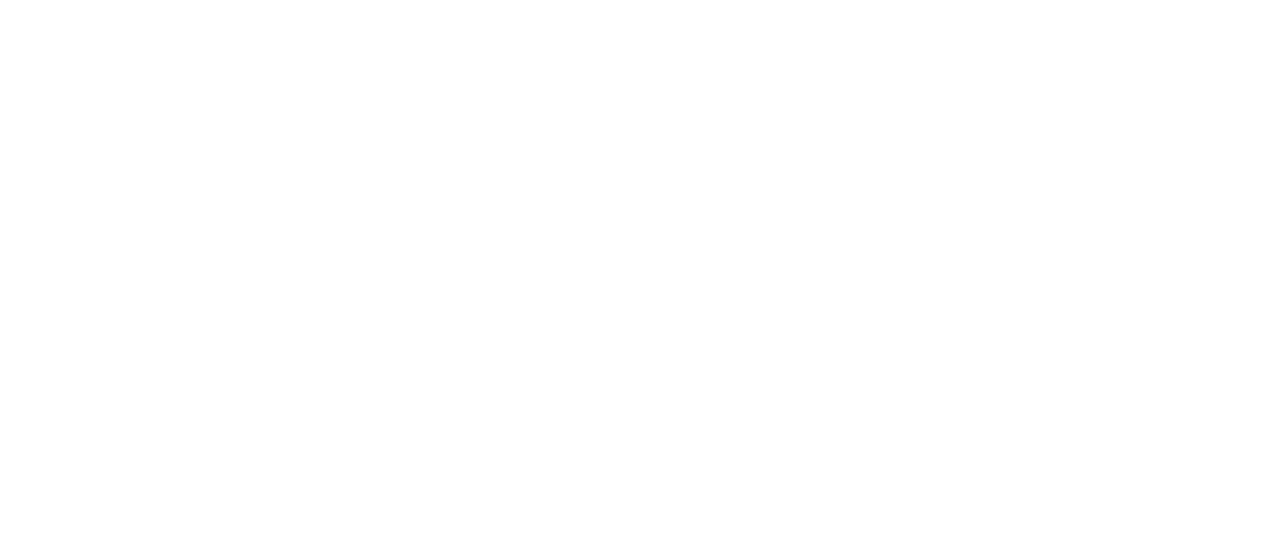
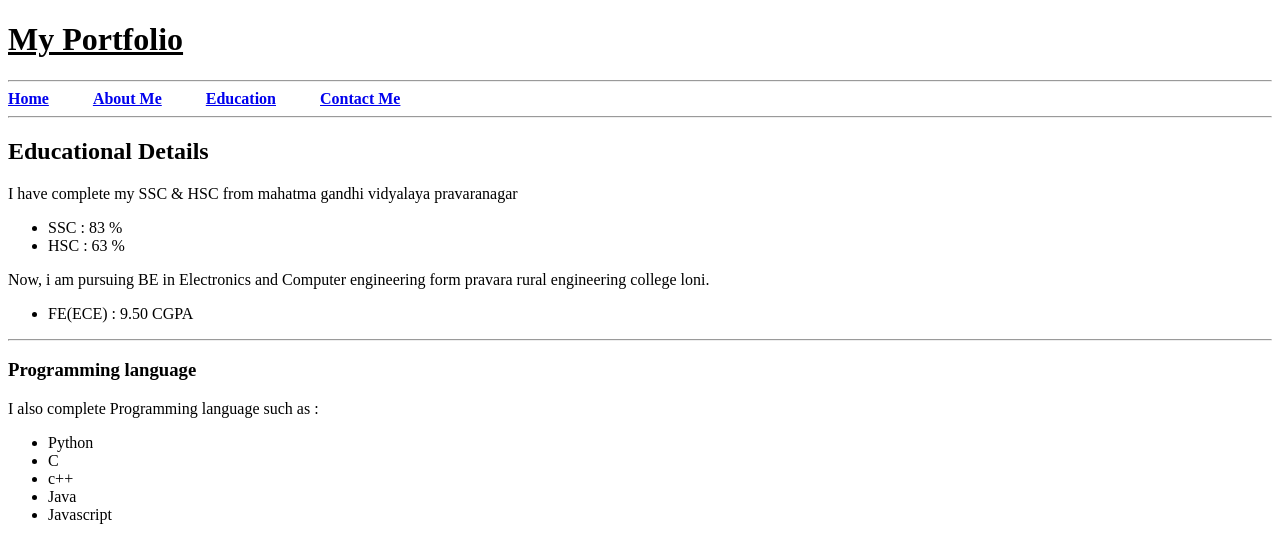
Before and after one commit to AtharvBolke99/Practice_Set, a plain HTML site: page Education.html in a window 1280 px wide. Drawn offline with Linux system fonts and the light colour scheme.

Commit message:
information added in education page

```diff
--- a/Education.html
+++ b/Education.html
@@ -4,6 +4,33 @@
     <title>Education page</title>
 </head>
 <body>
+    <h1><u>My Portfolio</h1></u>
+    <hr>
+    <a href="index.html" target="_blank"><b>Home</b></a>
+    &nbsp; &nbsp; &nbsp; &nbsp; &nbsp; <a href="about_me.html"><b>About Me</b></a>
+    &nbsp; &nbsp; &nbsp; &nbsp; &nbsp; <a href="Education.html"><b>Education</b></a>
+    &nbsp; &nbsp; &nbsp; &nbsp; &nbsp; <a href="Contact_me.html"><b>Contact Me</b></a>
+    <hr>
+    <h2>Educational Details</h2>
+    <p>I have complete my SSC & HSC from mahatma gandhi vidyalaya pravaranagar</p>
+    <ul>
+        <li type="disc">SSC : 83 %</li>
+        <li type="disc">HSC : 63 %</li>
+    </ul>
+    <p>Now, i am pursuing BE in Electronics and Computer engineering form pravara rural engineering college loni.</p>
+    <ul>
+        <li>FE(ECE) : 9.50 CGPA</li>
+    </ul>
+    <hr>
+    <h3>Programming language</h3>
+    <P>I also complete Programming language such as :</P>
+    <ul>
+        <li>Python</li>
+        <li>C</li>
+        <li>c++</li>
+        <li>Java</li>
+        <li>Javascript</li>
+    </ul>
 
 </body>
 </html>
```
